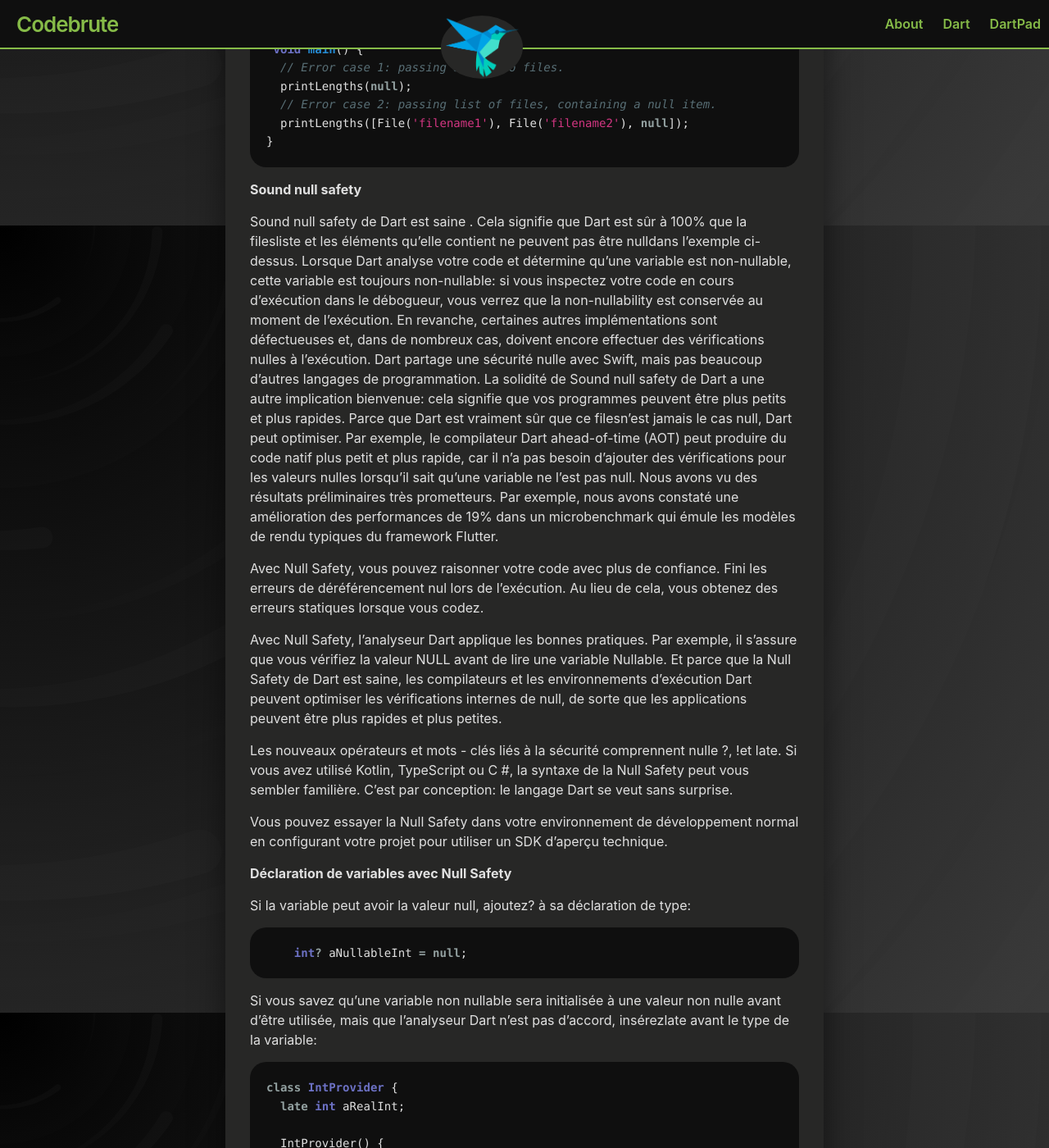
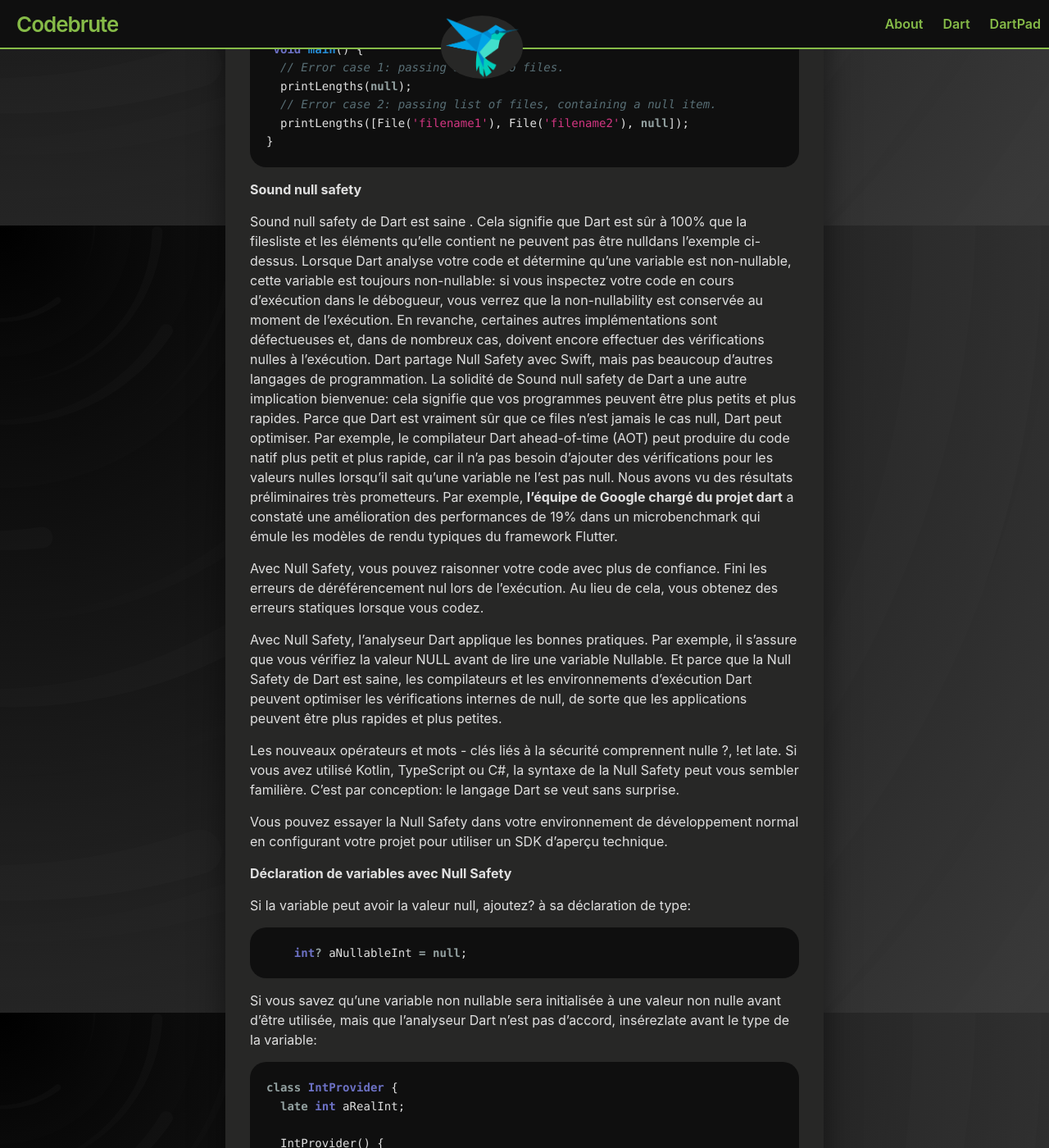
Before and after one commit to AdamMusa/flutterblogys, a Jekyll site: the page built from _posts/2020-10-27-Null-Safety.md, in a window 1280 px wide and 1400 px high, scrolled down 685 px. Shown: the whole window at 82% size. Built offline with Jekyll 4.4.1, drawn with Linux system fonts in a browser that asks for light colours; comment, search, counter and statistics services are not loaded.

Commit message:
fix some mistak

```diff
--- a/_posts/2020-10-27-Null-Safety.md
+++ b/_posts/2020-10-27-Null-Safety.md
@@ -36,15 +36,15 @@
 
 **Sound null safety**
 
-Sound null safety de Dart est saine . Cela signifie que Dart est sûr à 100% que la filesliste et les éléments qu'elle contient ne peuvent pas être nulldans l'exemple ci-dessus. Lorsque Dart analyse votre code et détermine qu'une variable est non-nullable, cette variable est toujours non-nullable: si vous inspectez votre code en cours d'exécution dans le débogueur, vous verrez que la non-nullability est conservée au moment de l'exécution. En revanche, certaines autres implémentations sont défectueuses et, dans de nombreux cas, doivent encore effectuer des vérifications nulles à l'exécution. Dart partage une sécurité nulle avec Swift, mais pas beaucoup d'autres langages de programmation.
-La solidité de Sound null safety de Dart a une autre implication bienvenue: cela signifie que vos programmes peuvent être plus petits et plus rapides. Parce que Dart est vraiment sûr que ce filesn'est jamais le cas null, Dart peut optimiser. Par exemple, le compilateur Dart ahead-of-time (AOT) peut produire du code natif plus petit et plus rapide, car il n'a pas besoin d'ajouter des vérifications pour les valeurs nulles lorsqu'il sait qu'une variable ne l'est pas null.
-Nous avons vu des résultats préliminaires très prometteurs. Par exemple, nous avons constaté une amélioration des performances de 19% dans un microbenchmark qui émule les modèles de rendu typiques du framework Flutter.
+Sound null safety de Dart est saine . Cela signifie que Dart est sûr à 100% que la filesliste et les éléments qu'elle contient ne peuvent pas être nulldans l'exemple ci-dessus. Lorsque Dart analyse votre code et détermine qu'une variable est non-nullable, cette variable est toujours non-nullable: si vous inspectez votre code en cours d'exécution dans le débogueur, vous verrez que la non-nullability est conservée au moment de l'exécution. En revanche, certaines autres implémentations sont défectueuses et, dans de nombreux cas, doivent encore effectuer des vérifications nulles à l'exécution. Dart partage Null Safety avec Swift, mais pas beaucoup d'autres langages de programmation.
+La solidité de Sound null safety de Dart a une autre implication bienvenue: cela signifie que vos programmes peuvent être plus petits et plus rapides. Parce que Dart est vraiment sûr que ce files n'est jamais le cas null, Dart peut optimiser. Par exemple, le compilateur Dart ahead-of-time (AOT) peut produire du code natif plus petit et plus rapide, car il n'a pas besoin d'ajouter des vérifications pour les valeurs nulles lorsqu'il sait qu'une variable ne l'est pas null.
+Nous avons vu des résultats préliminaires très prometteurs. Par exemple, **l'équipe de Google chargé du projet dart** a constaté une amélioration des performances de 19% dans un microbenchmark qui émule les modèles de rendu typiques du framework Flutter.
 
 Avec Null Safety, vous pouvez raisonner votre code avec plus de confiance. Fini les erreurs de déréférencement nul lors de l'exécution. Au lieu de cela, vous obtenez des erreurs statiques lorsque vous codez.
 
 Avec  Null Safety, l'analyseur Dart applique les bonnes pratiques. Par exemple, il s'assure que vous vérifiez la valeur NULL avant de lire une variable Nullable. Et parce que la  Null Safety de Dart est saine, les compilateurs et les environnements d'exécution Dart peuvent optimiser les vérifications internes de null, de sorte que les applications peuvent être plus rapides et plus petites.
 
-Les nouveaux opérateurs et mots - clés liés à la sécurité comprennent nulle ?, !et late. Si vous avez utilisé Kotlin, TypeScript ou C #, la syntaxe de la  Null Safety peut vous sembler familière. C'est par conception: le langage Dart se veut sans surprise.
+Les nouveaux opérateurs et mots - clés liés à la sécurité comprennent nulle ?, !et late. Si vous avez utilisé Kotlin, TypeScript ou C#, la syntaxe de la  Null Safety peut vous sembler familière. C'est par conception: le langage Dart se veut sans surprise.
 
 Vous pouvez essayer la Null Safety dans votre environnement de développement normal en configurant votre projet pour utiliser un SDK d'aperçu technique.
 
```
